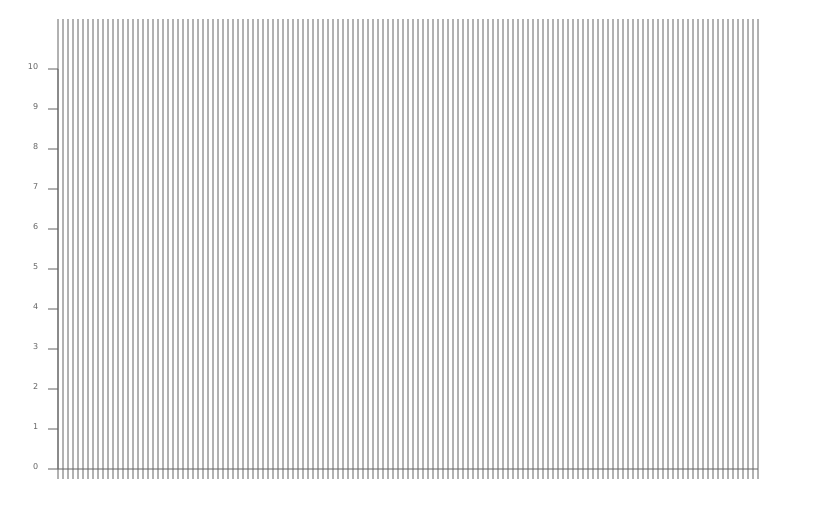
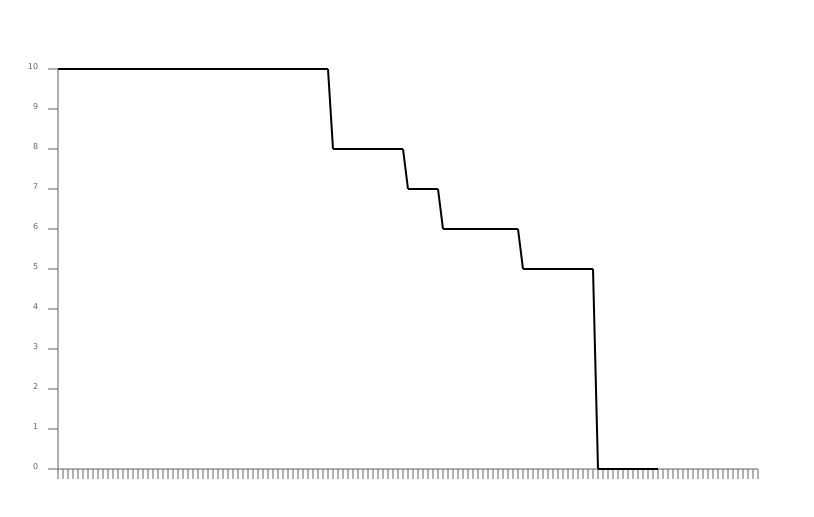
Before and after one commit to teochewthunder/cig-chinup-combo-chart, a plain HTML site: page index.html in a window 1280 px wide. Shown: the part 61-578 px from the top of the page, without its empty margins (0-814 px from the left). Drawn offline with nearby package versions, Linux system fonts and the light colour scheme.

Commit message:
Add files via upload

```diff
--- a/index.html
+++ b/index.html
@@ -27,6 +27,12 @@
                 font: 8px verdana;
                 fill: rgba(100, 100, 100, 1);
                 text-anchor: end;
+            }
+
+			.lineChart
+            {
+                stroke: rgba(0, 0, 0, 1);
+                stroke-width: 2px;
             }
 		</style>
 
@@ -133,11 +139,49 @@
 	                {
 	                    return d + "px";
 	                })
-	                .attr("y1", "460px");
+	                .attr("y2", "460px");
+
+	                this.drawLines(chart, pxPerUnit, pxPerPoint);
 				},
 				drawLines: function(chart, pxPerUnit, pxPerPoint)
 				{
+					var cigData = this.cigData;
+console.log(this.maxUnits, this.dataPoints)
+	                chart.selectAll("line.lineChart")
+	                .data(cigData)
+	                .enter()
+	                .append("line")
+	                .attr("class", "lineChart")
+	                .attr("x1", function(d, i)
+	                {
+	                    var val = i;
 
+	                    if (i > 0)
+	                    {
+	                        val = val - 1;
+	                    }
+
+	                    return ((val * pxPerPoint) + 50) + "px";
+	                })
+	                .attr("x2", function(d, i)
+	                {
+	                    return ((i * pxPerPoint) + 50) + "px";
+	                })
+	                .attr("y1", function(d, i)
+	                {
+	                    var val = d;
+
+	                    if (i > 0)
+	                    {
+	                        val = cigData[i - 1];
+	                    }
+
+	                    return (450 - (val * pxPerUnit)) + "px";
+	                })
+	                .attr("y2", function(d)
+	                {
+	                    return (450 - (d * pxPerUnit)) + "px";
+	                });
 				},
 				drawBars: function(chart, pxPerUnit, pxPerPoint)
 				{
@@ -152,8 +196,8 @@
 
 			    for (var i = 0; i < data.length; i++)
 			    {
-			    	comboChart.chinupData.push(data[i].reps);
-			    	comboChart.cigData.push(data[i].cigs);
+			    	comboChart.chinupData.push(data[i].Reps);
+			    	comboChart.cigData.push(data[i].Cigs);
 			    }
 
 			    comboChart.drawCharts();
```
